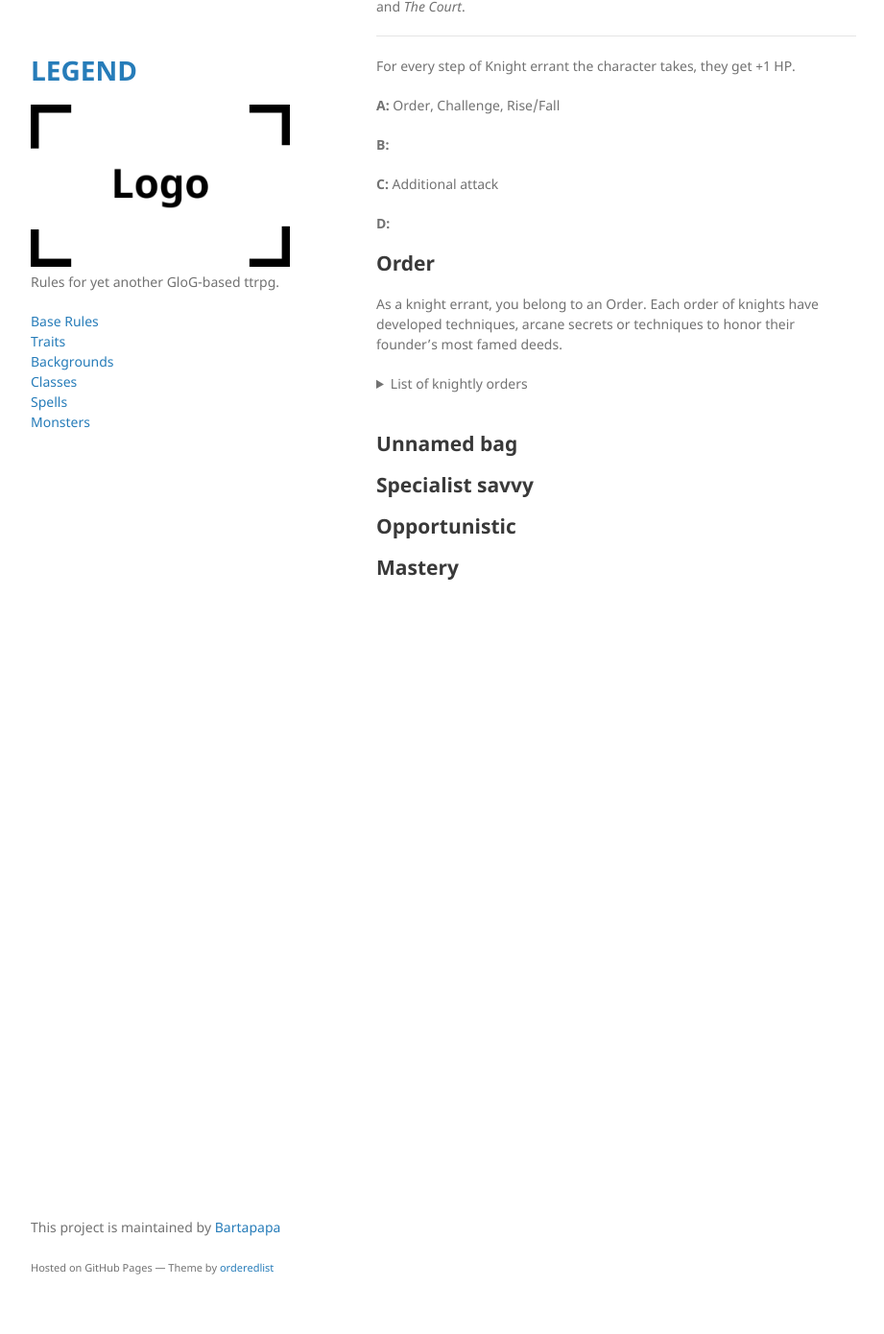
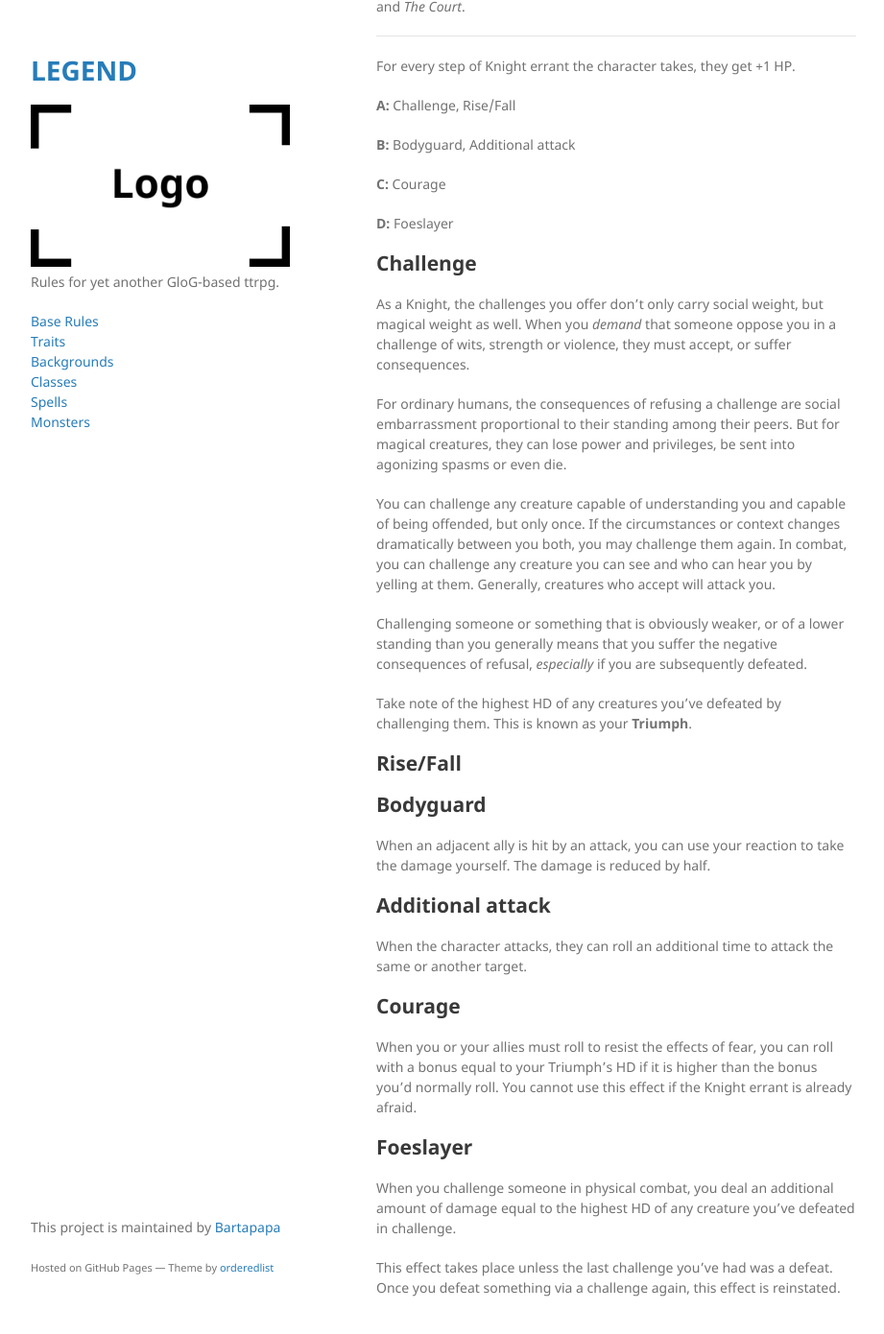
Before and after one commit to Bartapapa/legend, a Jekyll site: the page built from docs/class/knighterrant.md, in a window 1280 px wide and 1400 px high, scrolled down 340 px. Shown: the top 1390 px of the window at 96% size, without its empty margins (178-1099 px from the left). Built offline with Jekyll 4.4.1, drawn with Linux system fonts in a browser that asks for light colours; some of the changed text lies outside the part shown.

Commit message:
Update knighterrant.md

```diff
--- a/docs/class/knighterrant.md
+++ b/docs/class/knighterrant.md
@@ -11,7 +11,7 @@ permalink: /classes/knight-errant
 >
 ><p style="text-align: right">- Person who said something</p>
 
-<b><u>Starting equipment:</u></b> A helmet (Armor), a chestpiece (Armor), greaves (Armor), any singular weapon, cloak showing the colors or your Order.
+<b><u>Starting equipment:</u></b> A helmet (Armor), a chestpiece (Armor), greaves (Armor), any singular weapon, cloak showing the colors or your order.
 
 <b><u>Starting savvies:</u></b> <i>Noble families</i>, and your choice between <i>Farming</i>, <i>Warfare</i> and <i>The Court</i>.
 
@@ -19,25 +19,37 @@ permalink: /classes/knight-errant
 
 For every step of Knight errant the character takes, they get +1 HP.
 
-<b>A:</b> Order, Challenge, Rise/Fall
+<b>A:</b> Challenge, Rise/Fall
 
-<b>B:</b>
+<b>B:</b> Bodyguard, Additional attack
 
-<b>C:</b> Additional attack
+<b>C:</b> Courage
 
-<b>D:</b>
+<b>D:</b> Foeslayer
 
-## Order
-As a knight errant, you belong to an Order. Each order of knights have developed techniques, arcane secrets or techniques to honor their founder's most famed deeds.
-<details markdown="1">
-<summary>List of knightly orders</summary>
-</details>
-<br>
+## Challenge
+As a Knight, the challenges you offer don't only carry social weight, but magical weight as well. When you <i>demand</i> that someone oppose you in a challenge of wits, strength or violence, they must accept, or suffer consequences.
 
-## Unnamed bag
+For ordinary humans, the consequences of refusing a challenge are social embarrassment proportional to their standing among their peers. But for magical creatures, they can lose power and privileges, be sent into agonizing spasms or even die.
 
-## Specialist savvy
+You can challenge any creature capable of understanding you and capable of being offended, but only once. If the circumstances or context changes dramatically between you both, you may challenge them again. In combat, you can challenge any creature you can see and who can hear you by yelling at them. Generally, creatures who accept will attack you.
 
-## Opportunistic
+Challenging someone or something that is obviously weaker, or of a lower standing than you generally means that you suffer the negative consequences of refusal, <i>especially</i> if you are subsequently defeated.
 
-## Mastery
+Take note of the highest HD of any creatures you've defeated by challenging them. This is known as your <b>Triumph</b>.
+
+## Rise/Fall
+
+## Bodyguard
+When an adjacent ally is hit by an attack, you can use your reaction to take the damage yourself. The damage is reduced by half.
+
+## Additional attack
+When the character attacks, they can roll an additional time to attack the same or another target.
+
+## Courage
+When you or your allies must roll to resist the effects of fear, you can roll with a bonus equal to your Triumph's HD if it is higher than the bonus you'd normally roll. You cannot use this effect if the Knight errant is already afraid.
+
+## Foeslayer
+When you challenge someone in physical combat, you deal an additional amount of damage equal to the highest HD of any creature you've defeated in challenge.
+
+This effect takes place unless the last challenge you've had was a defeat. Once you defeat something via a challenge again, this effect is reinstated.
```
